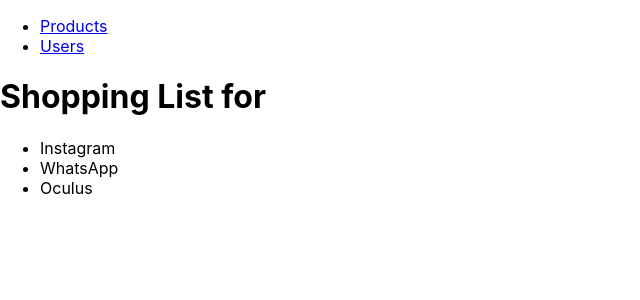
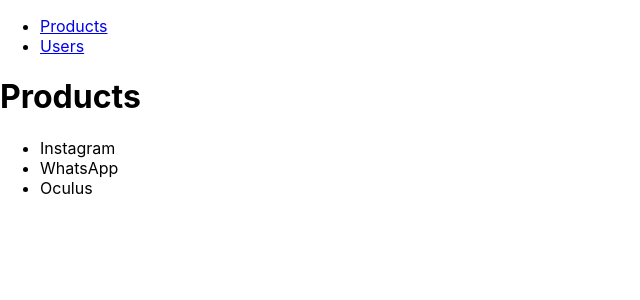
Before and after one commit to tuuk79/e-commerce, a React (Create React App) app: page /product-list in a window 1280 px wide. Shown: the top 300 px of the page, without its empty margins (0-640 px from the left). Built offline with nearby package versions, Linux system fonts and the light colour scheme.

Commit message:
added product-add component

```diff
--- a/src/App.js
+++ b/src/App.js
@@ -1,7 +1,7 @@
 import React from 'react';
 import './App.css';
-import ProductList from './product-list/product-list';
-import UserList from './user-list/user-list';
+import ProductList from './product/product-list';
+import UserList from './user/user-list';
 import { BrowserRouter as Router, Route, Link } from "react-router-dom";
 
 function App() {
@@ -14,7 +14,7 @@
 							<Link to="/product-list">Products</Link>
 						</li>
 						<li>
-							<Link to="/user-list/">Users</Link>
+							<Link to="/user-list">Users</Link>
 						</li>
 					</ul>
 				</nav>
--- a/src/product-list/product-list.js
+++ b/src/product/product-list.js
@@ -4,7 +4,7 @@
 	render() {
 		return (
 			<div>
-				<h1>Shopping List for {this.props.name}</h1>
+				<h1>Products</h1>
 				<ul>
 					<li>Instagram</li>
 					<li>WhatsApp</li>
```
Also changed, not shown: src/product/product-add.js (added, +14 -0 lines), src/user/user-list.js (renamed from src/user-list/user-list.js).
